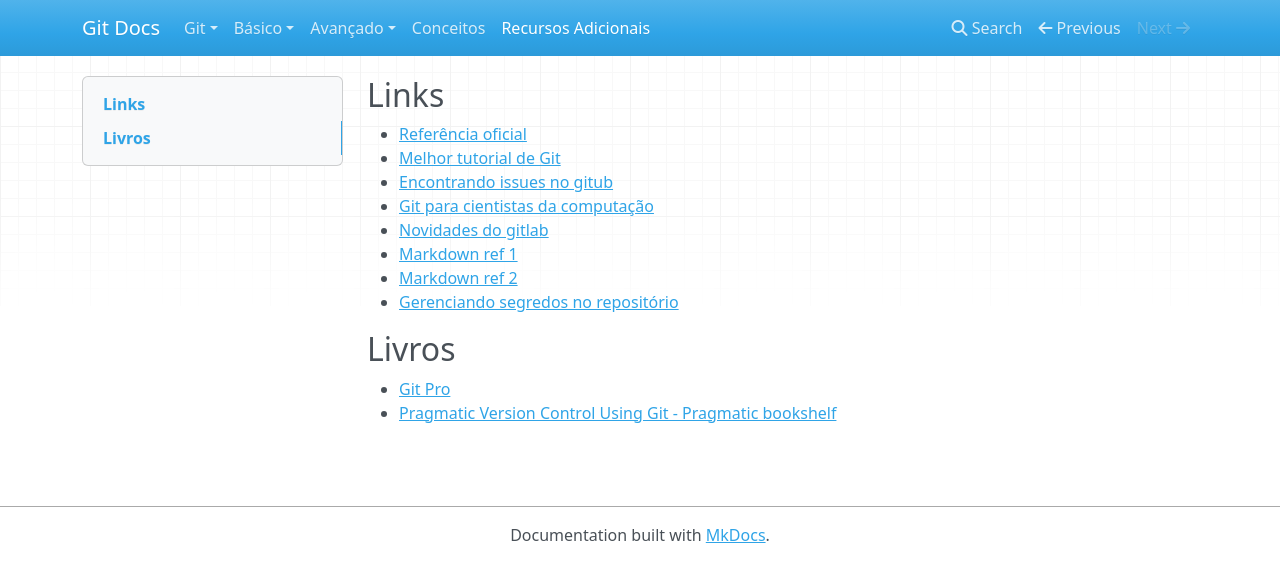
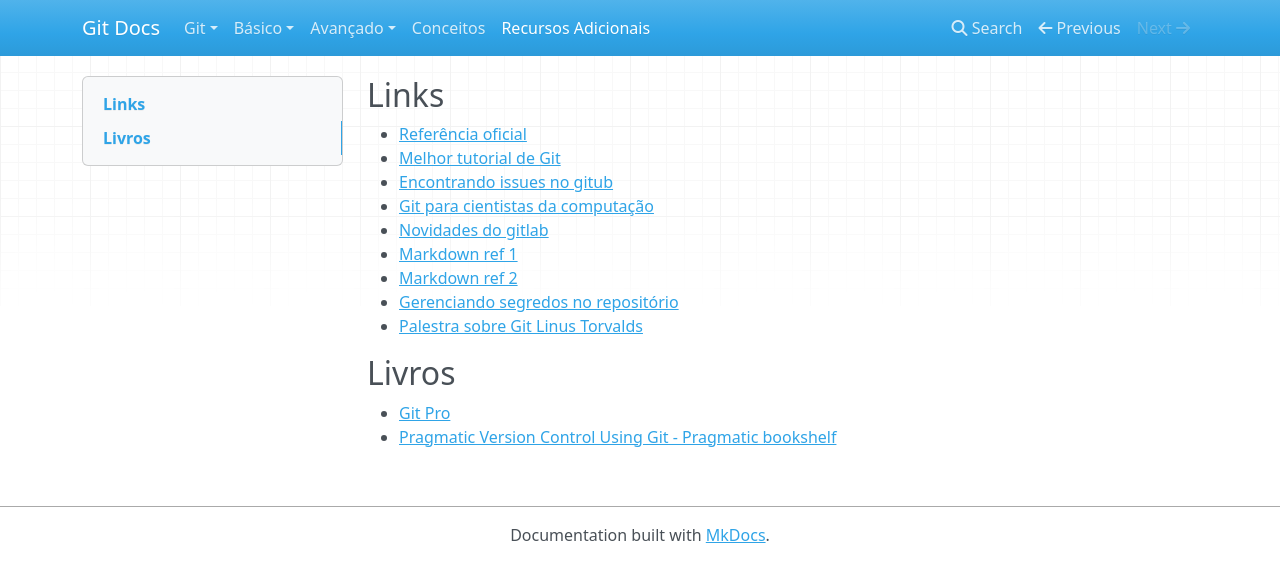
Before and after one commit to jeanCarloMachado/git_course, an MkDocs documentation site: the page built from docs/recursos_adicionais.md, in a window 1280 px wide. Shown: the top 582 px of the page. Built offline with MkDocs 1.6.1, drawn with Linux system fonts in a browser that asks for light colours; nearby versions of some CDN libraries; old or Windows-style settings are respelled for this version of MkDocs.

```diff
--- a/docs/recursos_adicionais.md
+++ b/docs/recursos_adicionais.md
@@ -1,6 +1,5 @@
 
-Links
------
+## Links
 
  - [Referência oficial](https://git-scm.com/docs)
  - [Melhor tutorial de Git](http://rypress.com/tutorials/git/index)
@@ -10,9 +9,9 @@ Links
  - [Markdown ref 1](https://guides.github.com/features/mastering-markdown/)
  - [Markdown ref 2](http://www.markdowntutorial.com)
  - [Gerenciando segredos no repositório](https://github.com/sobolevn/git-secret)
+ - [Palestra sobre Git Linus Torvalds](https://www.youtube.com/watch?v=4XpnKHJAok8&t=3s)
 
-Livros
-------
+## Livros
  - [Git Pro](https://git-scm.com/book/en/v2)
  - [Pragmatic Version Control Using Git - Pragmatic
      bookshelf](https://pragprog.com/book/tsgit/pragmatic-version-control-using-git)
```
Also changed, not shown: 2 other files.
